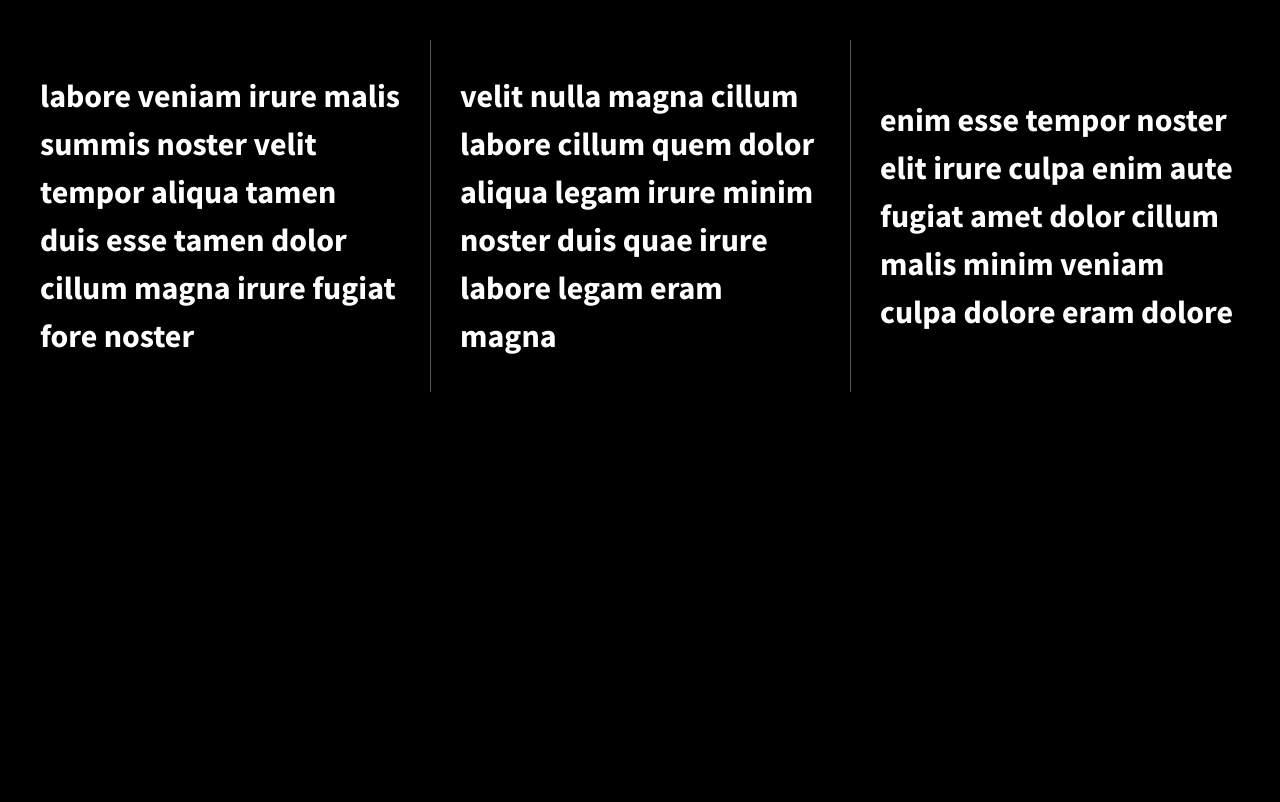
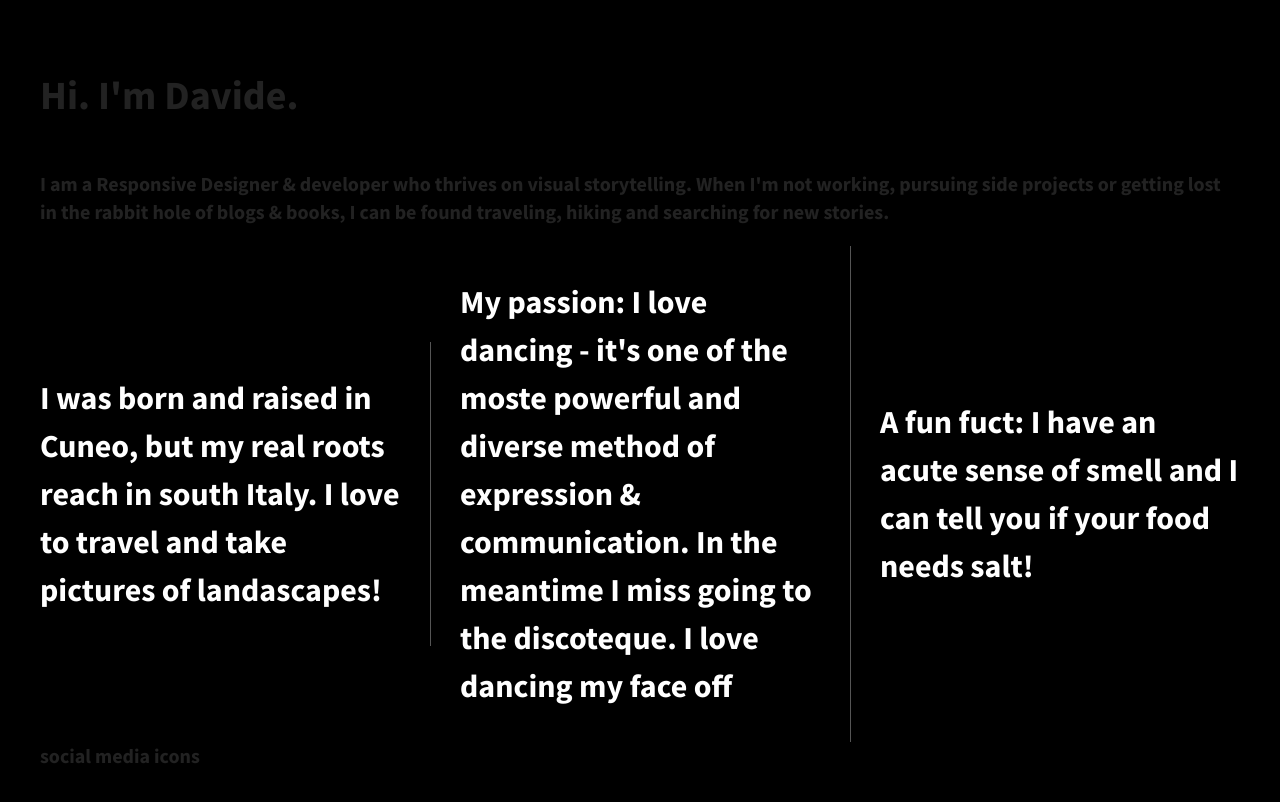
Before and after one commit to Usedtofarm/real-life, a plain HTML site: page index.html in a window 1280 px wide. Drawn offline with nearby package versions, Linux system fonts and the light colour scheme.

Commit message:
modifing this site to make it my own

```diff
--- a/index.html
+++ b/index.html
@@ -22,18 +22,22 @@
         <![endif]-->
 
         <section class="wrapper">
+          <header>
+            <h1>Hi. I'm Davide.</h1>
+          </header>
+          <main>
+            <p>I am a <span>Responsive Designer & developer</span> who thrives on visual storytelling. When I'm not working, pursuing side projects or getting lost in the rabbit hole of blogs & books, I can be found traveling, hiking and searching for new stories.</p>
+          </main>
             <div class="div-1">
-              <p>labore veniam irure malis summis noster velit tempor aliqua tamen duis esse
-                tamen dolor cillum magna irure fugiat fore noster</p>
+              <p>I was born and raised in Cuneo, but my real roots reach in south Italy. I love to travel and take pictures of landascapes!</p>
             </div>
             <div class="div-2">
-              <p>velit nulla magna cillum labore cillum quem dolor aliqua legam irure minim
-                noster duis quae irure labore legam eram magna</p>
+              <p><span>My passion:</span> I love dancing - it's one of the moste powerful and diverse method of expression & communication. In the meantime I miss going to the discoteque. I love dancing my face off </p>
             </div>
             <div class="div-3">
-              <p>enim esse tempor noster elit irure culpa enim aute fugiat amet dolor cillum
-                malis minim veniam culpa dolore eram dolore</p>
+              <p><span>A fun fuct:</span> I have an acute sense of smell and I can tell you if your food needs salt! </p>
             </div>
+            <footer>social media icons</footer>
         </section>
 
         <script src="https://ajax.googleapis.com/ajax/libs/jquery/1.11.3/jquery.min.js"></script>
```
